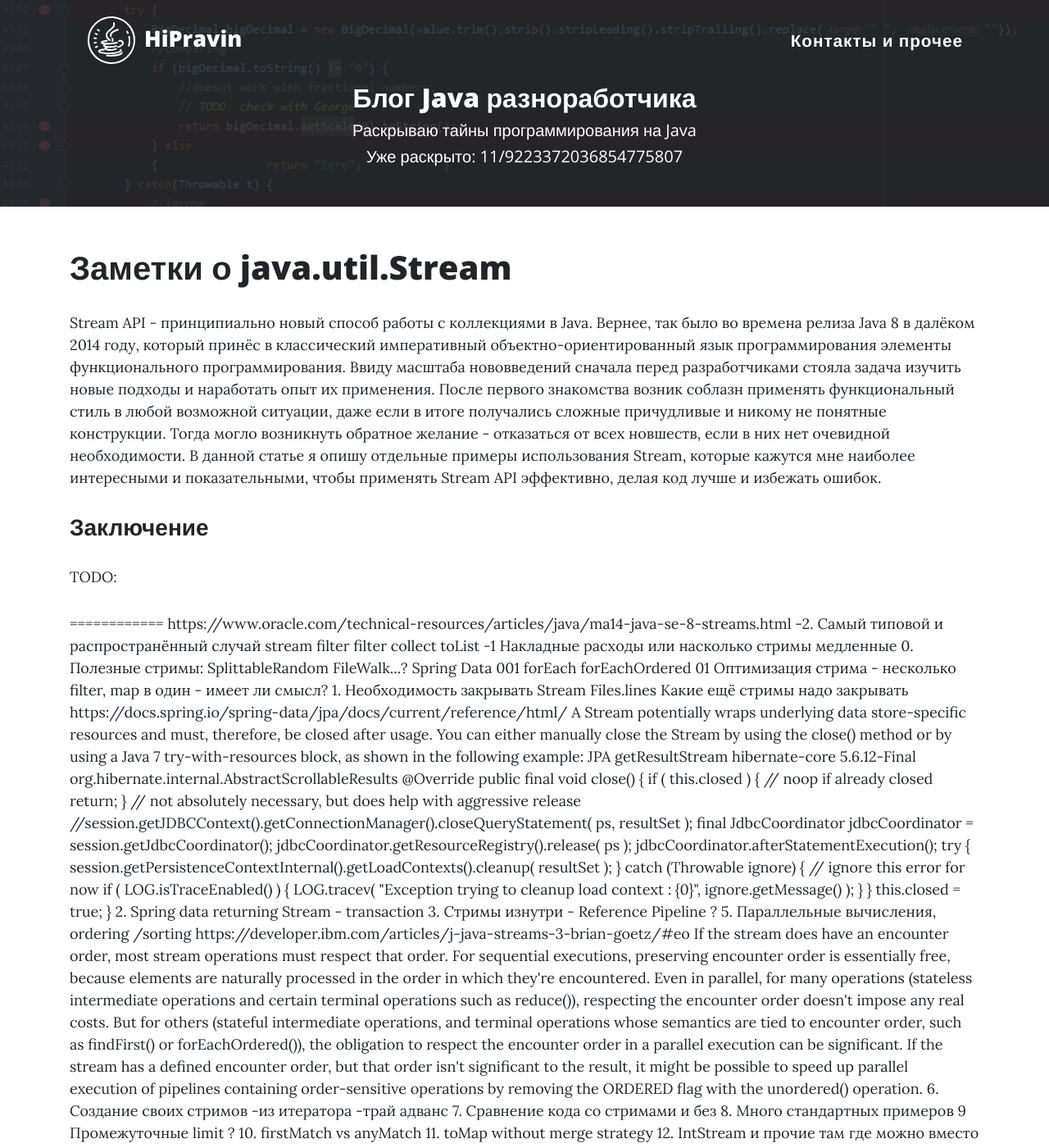
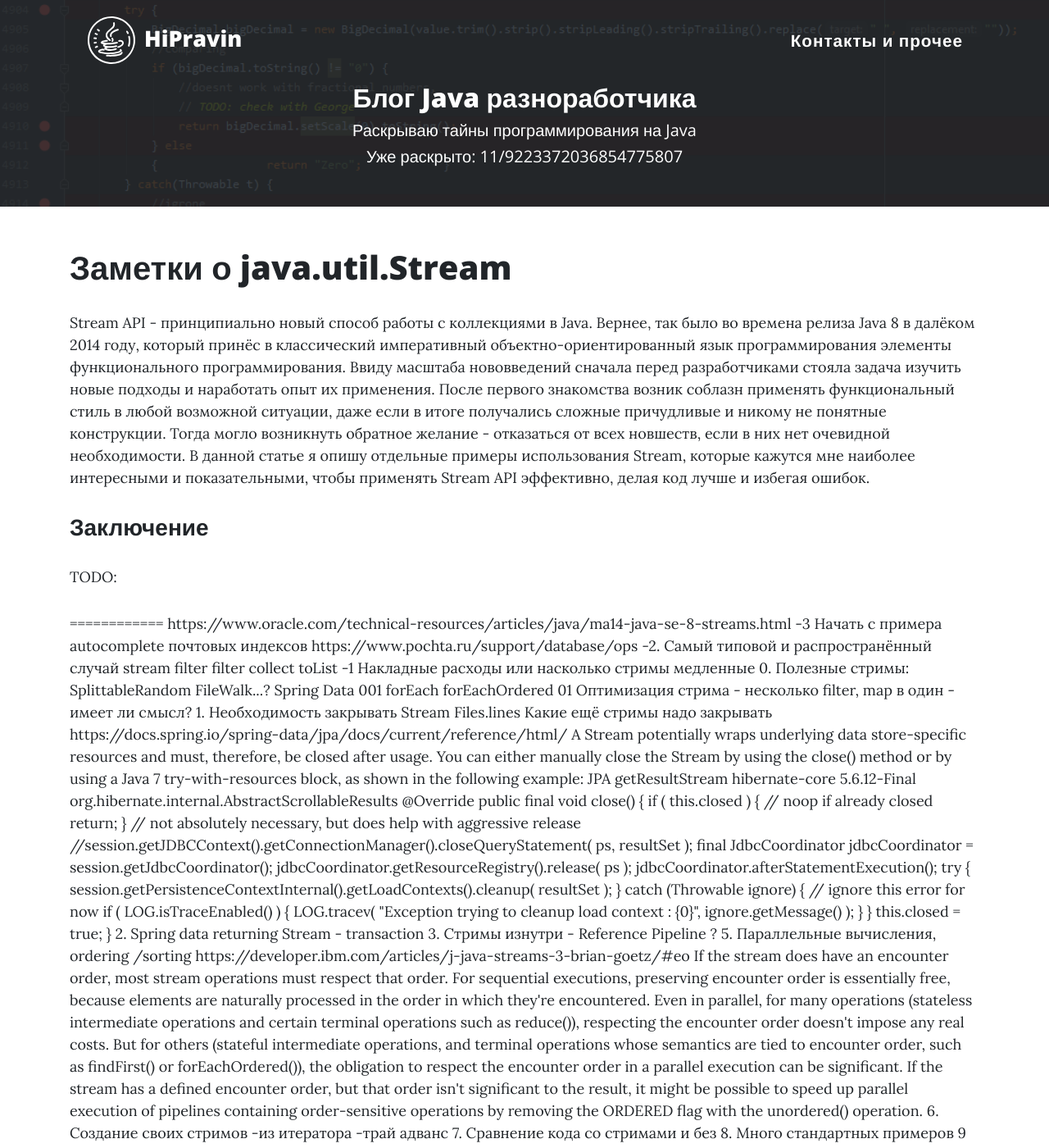
Before and after one commit to hipravin/hipravin.github.io, a Jekyll site: the page built from _posts/2023-03-09-java-util-stream-notes.html, in a window 1280 px wide and 1400 px high. Shown: the whole window at 82% size. Built offline with Jekyll 4.4.1, drawn with Linux system fonts in a browser that asks for light colours; some of the changed text lies outside the part shown.

Commit message:
post about stream - introduction and more ideas

```diff
--- a/_posts/2023-03-09-java-util-stream-notes.html
+++ b/_posts/2023-03-09-java-util-stream-notes.html
@@ -14,9 +14,12 @@ metadescription:
     даже если в итоге получались сложные причудливые и никому не понятные конструкции.
     Тогда могло возникнуть обратное желание - отказаться от всех новшеств, если в них нет очевидной необходимости.
     В данной статье я опишу отдельные примеры использования Stream, которые кажутся мне наиболее интересными и показательными, чтобы
-    применять Stream API эффективно, делая код лучше и избежать ошибок.
+    применять Stream API эффективно, делая код лучше и избегая ошибок.
 </p>
 
+<p>
+
+</p>
 
 <h3>Заключение</h3>
 <p>
@@ -27,6 +30,9 @@ metadescription:
 
 ============
 https://www.oracle.com/technical-resources/articles/java/ma14-java-se-8-streams.html
+
+-3 Начать с примера autocomplete почтовых индексов
+https://www.pochta.ru/support/database/ops
 
 -2. Самый типовой и распространённый случай
         stream
```
